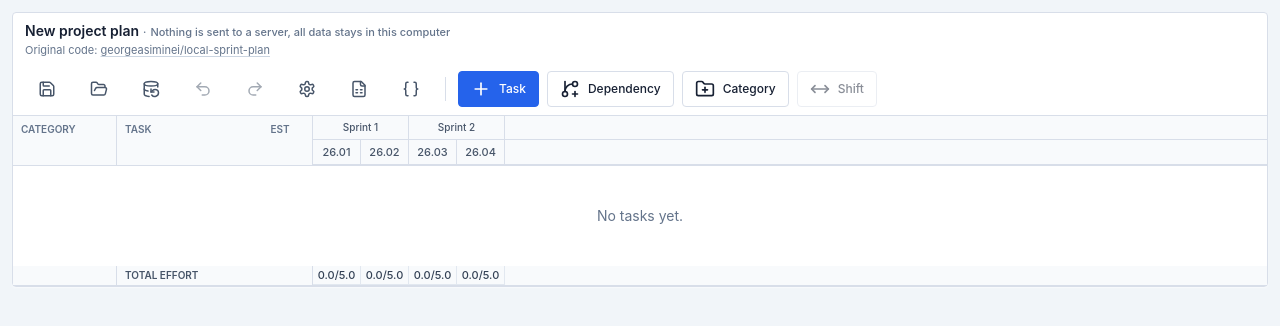
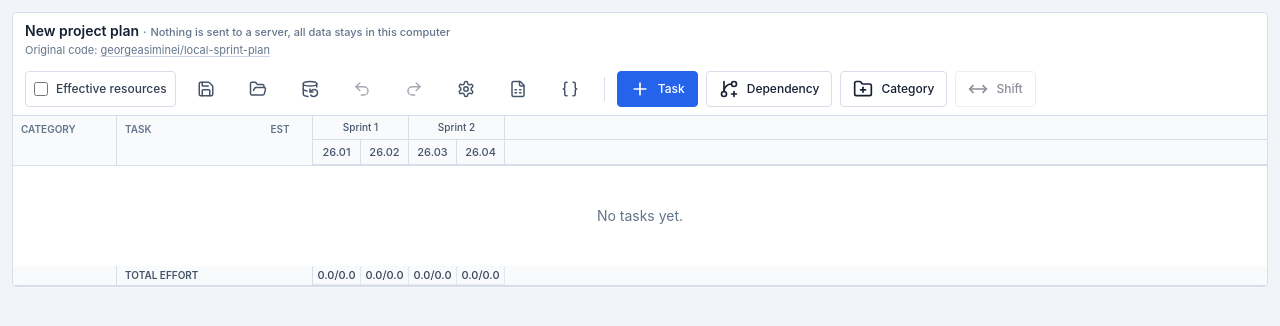
Before and after one commit to georgeasiminei/local-sprint-plan, a React (Vite) app: page / in a window 1280 px wide. Shown: the top 326 px of the page. Built offline with nearby package versions, Linux system fonts and the light colour scheme.

Commit message:
effective resources

```diff
--- a/src/components/timeline/CategoryTaskGroup.jsx
+++ b/src/components/timeline/CategoryTaskGroup.jsx
@@ -1,5 +1,6 @@
 import { CheckCircle2, ChevronDown, ChevronRight, Info } from 'lucide-react';
 import { useTimelineStore } from '../../store/index.js';
+import { getEffectiveAllocationForEntry, getResourceAllocationForEntry } from '../../engine/allocationDisplay.js';
 import { formatNumber } from '../../utils/format.js';
 import TaskCell from './TaskCell.jsx';
 import {
@@ -11,6 +12,7 @@ import { getDependenciesForEntity } from '../../utils/dependencies.js';
 
 export default function CategoryTaskGroup({
   category,
+  allocationView = 'resource',
   document,
   isSynthetic = false,
   rowHeight,
@@ -95,6 +97,7 @@ export default function CategoryTaskGroup({
             key={task.id}
             row={index + 1}
             rowHeight={rowHeight}
+            allocationView={allocationView}
             task={task}
             document={document}
             weeks={weeks}
@@ -114,6 +117,7 @@ export default function CategoryTaskGroup({
 function TaskGridRow({
   row,
   rowHeight,
+  allocationView,
   task,
   document,
   weeks,
@@ -191,6 +195,9 @@ function TaskGridRow({
           weeks.map((week) => {
             const entry = taskSchedule.find((item) => item.weekIndex === week.weekIndex);
             const isOverride = (task.resourceOverrides ?? []).some((override) => override.weekIndex === week.weekIndex);
+            const allocation = allocationView === 'effective'
+              ? getEffectiveAllocationForEntry(entry)
+              : getResourceAllocationForEntry(document, task, week, entry);
             return (
               <TaskCell
                 key={week.id}
@@ -198,10 +205,11 @@ function TaskGridRow({
                 taskName={task.name}
                 rowHeight={rowHeight}
                 week={week}
-                allocation={entry?.allocatedUnits}
+                allocation={allocation}
                 isManual={entry?.isManual}
                 isOverride={isOverride}
-                isLocked={task.completed}
+                isLocked={task.completed || allocationView === 'effective'}
+                isEditable={allocationView === 'resource'}
                 cellColor={entry?.allocatedUnits ? rowColor : null}
               />
             );
--- a/src/components/timeline/EffortSummaryRow.jsx
+++ b/src/components/timeline/EffortSummaryRow.jsx
@@ -1,16 +1,25 @@
-import { resolveWeekResourceCount } from '../../engine/resourceResolver.js';
+import { getResourceAllocationForEntry } from '../../engine/allocationDisplay.js';
 import { useTimelineStore } from '../../store/index.js';
 import { formatNumber } from '../../utils/format.js';
 import { CATEGORY_COLUMN_WIDTH, TASK_COLUMN_WIDTH, weekGridColumns } from './layout.js';
 
 export default function EffortSummaryRow({ document, rowHeight, weekColumnWidth }) {
   const selectWeek = useTimelineStore((state) => state.selectWeek);
-  const firstTeam = document.teams?.[0];
-  const startingResourceCount = document.plan.startingResourceCount ?? document.weekResources[0]?.resourceCount ?? 0;
-  const allocationByWeek = new Map();
+  const effectiveAllocationByWeek = new Map();
+  const resourceAllocationByWeek = new Map();
 
   for (const entry of document.schedule ?? []) {
-    allocationByWeek.set(entry.weekIndex, (allocationByWeek.get(entry.weekIndex) ?? 0) + (entry.allocatedUnits ?? 0));
+    const week = document.weeks.find((item) => item.weekIndex === entry.weekIndex);
+    const task = document.tasks.find((item) => item.id === entry.taskId);
+    const resourceAllocation = getResourceAllocationForEntry(document, task, week, entry) ?? 0;
+    effectiveAllocationByWeek.set(
+      entry.weekIndex,
+      (effectiveAllocationByWeek.get(entry.weekIndex) ?? 0) + (entry.allocatedUnits ?? 0),
+    );
+    resourceAllocationByWeek.set(
+      entry.weekIndex,
+      (resourceAllocationByWeek.get(entry.weekIndex) ?? 0) + resourceAllocation,
+    );
   }
 
   return (
@@ -27,10 +36,8 @@ export default function EffortSummaryRow({ document, rowHeight, weekColumnWidth
       </div>
       <div className="grid col-start-3" style={{ gridTemplateColumns: weekGridColumns(document.weeks.length, weekColumnWidth) }}>
         {document.weeks.map((week) => {
-          const assigned = allocationByWeek.get(week.weekIndex) ?? 0;
-          const capacity = firstTeam
-            ? resolveWeekResourceCount(week.weekIndex, firstTeam.id, document.weekResources, startingResourceCount)
-            : 0;
+          const effectiveAssigned = effectiveAllocationByWeek.get(week.weekIndex) ?? 0;
+          const resourceAssigned = resourceAllocationByWeek.get(week.weekIndex) ?? 0;
 
           return (
             <div
@@ -53,7 +60,7 @@ export default function EffortSummaryRow({ document, rowHeight, weekColumnWidth
               }}
             >
               <span>
-                {formatNumber(assigned)}/{formatNumber(capacity)}
+                {formatNumber(effectiveAssigned)}/{formatNumber(resourceAssigned)}
               </span>
             </div>
           );
--- a/src/components/timeline/GridBody.jsx
+++ b/src/components/timeline/GridBody.jsx
@@ -1,7 +1,7 @@
 import CategoryTaskGroup from './CategoryTaskGroup.jsx';
 import EffortSummaryRow from './EffortSummaryRow.jsx';
 
-export default function GridBody({ document, rowHeight, weekColumnWidth }) {
+export default function GridBody({ document, allocationView, rowHeight, weekColumnWidth }) {
   const uncategorizedTasks = document.tasks.filter((task) => !task.categoryId);
   const categories = [...document.categories].sort((a, b) => (a.order ?? 0) - (b.order ?? 0));
 
@@ -15,6 +15,7 @@ export default function GridBody({ document, rowHeight, weekColumnWidth }) {
             category={category}
             document={document}
             rowHeight={rowHeight}
+            allocationView={allocationView}
             schedule={document.schedule}
             tasks={tasks}
             weeks={document.weeks}
@@ -28,6 +29,7 @@ export default function GridBody({ document, rowHeight, weekColumnWidth }) {
           document={document}
           isSynthetic
           rowHeight={rowHeight}
+          allocationView={allocationView}
           schedule={document.schedule}
           tasks={uncategorizedTasks}
           weeks={document.weeks}
--- a/src/components/timeline/TimelineGrid.jsx
+++ b/src/components/timeline/TimelineGrid.jsx
@@ -4,7 +4,7 @@ import ExternalDependencyNotes from './ExternalDependencyNotes.jsx';
 import OverlayLines from './OverlayLines.jsx';
 import { DEFAULT_TIMELINE_ROW_HEIGHT, DEFAULT_WEEK_COLUMN_WIDTH, LEFT_COLUMN_WIDTH } from './layout.js';
 
-export default function TimelineGrid({ document }) {
+export default function TimelineGrid({ document, allocationView = 'resource' }) {
   const rowHeight = Math.max(16, Math.min(48, Number(document.plan?.rowHeight) || DEFAULT_TIMELINE_ROW_HEIGHT));
   const weekColumnWidth = Math.max(
     24,
@@ -16,7 +16,7 @@ export default function TimelineGrid({ document }) {
     <div className="overflow-x-auto overflow-y-hidden">
       <div className="relative" style={{ minWidth }}>
         <GridHeader weeks={document.weeks} sprints={document.sprints} weekColumnWidth={weekColumnWidth} />
-        <GridBody document={document} rowHeight={rowHeight} weekColumnWidth={weekColumnWidth} />
+        <GridBody document={document} allocationView={allocationView} rowHeight={rowHeight} weekColumnWidth={weekColumnWidth} />
         <ExternalDependencyNotes document={document} weekColumnWidth={weekColumnWidth} />
         <OverlayLines document={document} weekColumnWidth={weekColumnWidth} />
       </div>
--- /dev/null
+++ b/src/engine/allocationDisplay.js
@@ -0,0 +1,65 @@
+import {
+  applyFreeDays,
+  applyVacationDays,
+  countCategoryVacationDaysForWeek,
+  countFreeDaysForWeek,
+  countPlanVacationDaysForWeek,
+  countTaskVacationDaysForWeek,
+  resolveWeekResourceCount,
+} from './resourceResolver.js';
+import { roundToTenths } from '../utils/numbers.js';
+
+export function getResourceAllocationForEntry(document, task, week, entry) {
+  if (!document || !task || !week || !entry) {
+    return null;
+  }
+
+  if (entry.isCompleted) {
+    return roundToTenths(entry.allocatedUnits ?? 0);
+  }
+
+  const context = getDisplayCapacityContext(document, task, week);
+  const effectiveAllocation = Number(entry.allocatedUnits) || 0;
+
+  if (context.productivityFactor <= 0) {
+    return roundToTenths(effectiveAllocation);
+  }
+
+  return roundToTenths((effectiveAllocation + context.taskVacationResourceLoss) / context.productivityFactor);
+}
+
+export function getEffectiveAllocationForEntry(entry) {
+  if (!entry) {
+    return null;
+  }
+
+  return roundToTenths(entry.allocatedUnits ?? 0);
+}
+
+function getDisplayCapacityContext(document, task, week) {
+  const firstTeam = document.teams?.[0];
+  if (!firstTeam) {
+    return { productivityFactor: 1, taskVacationResourceLoss: 0 };
+  }
+
+  const category = (document.categories ?? []).find((item) => item.id === task.categoryId);
+  const startingResourceCount = document.plan?.startingResourceCount ?? document.weekResources?.[0]?.resourceCount ?? 0;
+  const resourceCount = resolveWeekResourceCount(
+    week.weekIndex,
+    firstTeam.id,
+    document.weekResources ?? [],
+    startingResourceCount,
+  );
+  const freeDays = countFreeDaysForWeek(week, document.freedays ?? [], firstTeam.id);
+  const workingDayAdjusted = applyFreeDays(resourceCount, freeDays);
+  const planVacationDays = countPlanVacationDaysForWeek(week, document.plan?.vacations ?? []);
+  const planVacationAdjusted = applyVacationDays(workingDayAdjusted, planVacationDays);
+  const categoryVacationDays = countCategoryVacationDaysForWeek(week, category);
+  const categoryVacationAdjusted = applyVacationDays(planVacationAdjusted, categoryVacationDays);
+  const taskVacationDays = countTaskVacationDaysForWeek(week, task);
+
+  return {
+    productivityFactor: resourceCount > 0 ? categoryVacationAdjusted / resourceCount : 1,
+    taskVacationResourceLoss: taskVacationDays / 5,
+  };
+}
--- a/src/engine/scheduler.js
+++ b/src/engine/scheduler.js
@@ -182,7 +182,7 @@ function scheduleTask(options) {
       week.weekIndex,
       available,
       capacity.productivityFactor,
-      capacity.uncappedFactor,
+      capacity.taskVacationResourceLoss,
     );
     const hasManualEntry = manualEntries.some((entry) => entry.weekIndex === week.weekIndex);
     if (hasManualEntry) {
@@ -221,7 +221,7 @@ function validateManualEntries(options, manualEntries) {
       continue;
     }
 
-    const { effectiveCapacity, productivityFactor } = getWeekCapacityContext({
+    const { effectiveCapacity, productivityFactor, taskVacationResourceLoss } = getWeekCapacityContext({
       week,
       firstTeam: options.firstTeam,
       startingResourceCount: options.startingResourceCount,
@@ -233,7 +233,7 @@ function validateManualEntries(options, manualEntries) {
     });
     const maxResources = options.task.maxResources === null || options.task.maxResources === undefined
       ? Number.POSITIVE_INFINITY
-      : options.task.maxResources * productivityFactor;
+      : getEffectiveAllocationFromRaw(options.task.maxResources, productivityFactor, taskVacationResourceLoss);
 
     if (entry.allocatedUnits > maxResources) {
       options.warnings.push(`${options.task.name} has a manual allocation above its max resources in ${week.label}.`);
@@ -247,7 +247,7 @@ function validateManualEntries(options, manualEntries) {
 
 function getWeekCapacityContext({ week, firstTeam, startingResourceCount, weekResources, freedays, planVacations, category, task }) {
   if (!firstTeam) {
-    return { effectiveCapacity: 0, productivityFactor: 0 };
+    return { effectiveCapacity: 0, productivityFactor: 0, taskVacationResourceLoss: 0 };
   }
 
   const resourceCount = resolveWeekResourceCount(week.weekIndex, firstTeam.id, weekResources, startingResourceCount);
@@ -258,19 +258,18 @@ function getWeekCapacityContext({ week, firstTeam, startingResourceCount, weekRe
   const vacationDays = countCategoryVacationDaysForWeek(week, category);
   const categoryVacationAdjusted = applyVacationDays(planVacationAdjusted, vacationDays);
   const taskVacationDays = countTaskVacationDaysForWeek(week, task);
-  const taskVacationAdjusted = applyVacationDays(categoryVacationAdjusted, taskVacationDays);
 
   return {
     effectiveCapacity: categoryVacationAdjusted,
-    uncappedFactor: categoryVacationAdjusted > 0 ? taskVacationAdjusted / categoryVacationAdjusted : 0,
-    productivityFactor: resourceCount > 0 ? taskVacationAdjusted / resourceCount : 0,
+    productivityFactor: resourceCount > 0 ? categoryVacationAdjusted / resourceCount : 0,
+    taskVacationResourceLoss: taskVacationDays / 5,
   };
 }
 
-function getTaskWeekCapacity(task, weekIndex, available, productivityFactor = 1, uncappedFactor = 1) {
+function getTaskWeekCapacity(task, weekIndex, available, productivityFactor = 1, taskVacationResourceLoss = 0) {
   const maxResourceCap = task.maxResources === null || task.maxResources === undefined
-    ? available * uncappedFactor
-    : Math.min(available, task.maxResources * productivityFactor);
+    ? Math.max(0, available - taskVacationResourceLoss)
+    : Math.min(available, getEffectiveAllocationFromRaw(task.maxResources, productivityFactor, taskVacationResourceLoss));
   const override = [...(task.resourceOverrides ?? [])]
     .filter((item) => item.weekIndex <= weekIndex)
     .sort((a, b) => b.weekIndex - a.weekIndex)[0];
@@ -279,7 +278,14 @@ function getTaskWeekCapacity(task, weekIndex, available, productivityFactor = 1,
     return maxResourceCap;
   }
 
-  return Math.min(maxResourceCap, Math.max(0, Number(override.allocatedUnits) || 0) * productivityFactor);
+  return Math.min(
+    maxResourceCap,
+    getEffectiveAllocationFromRaw(Math.max(0, Number(override.allocatedUnits) || 0), productivityFactor, taskVacationResourceLoss),
+  );
+}
+
+function getEffectiveAllocationFromRaw(rawAllocation, productivityFactor = 1, taskVacationResourceLoss = 0) {
+  return Math.max(0, (Number(rawAllocation) || 0) * productivityFactor - taskVacationResourceLoss);
 }
 
 function getEarliestStartWeek(task, dependenciesBySuccessor, completionWeekByTask, fallbackStartWeek) {
--- a/src/pages/PlanView.jsx
+++ b/src/pages/PlanView.jsx
@@ -66,6 +66,8 @@ export default function PlanView() {
   const updateActiveDocument = useTimelineStore((state) => state.updateActiveDocument);
   const undo = useTimelineStore((state) => state.undo);
   const redo = useTimelineStore((state) => state.redo);
+  const showEffectiveAllocations = useTimelineStore((state) => state.showEffectiveAllocations);
+  const setShowEffectiveAllocations = useTimelineStore((state) => state.setShowEffectiveAllocations);
   const { canUndo, canRedo } = useUndoRedo();
 
   if (!document) {
@@ -221,6 +223,15 @@ export default function PlanView() {
             </div>
           </div>
           <div className="flex flex-wrap items-center gap-2">
+            <label className="flex h-9 items-center gap-2 rounded border border-line bg-white px-2 text-xs font-medium text-slate-700">
+              <input
+                type="checkbox"
+                className="size-3.5 rounded border-line text-focus focus:ring-focus/20"
+                checked={showEffectiveAllocations}
+                onChange={(event) => setShowEffectiveAllocations(event.target.checked)}
+              />
+              Effective resources
+            </label>
             <Button
               variant="ghost"
               className="size-11 p-0"
@@ -313,7 +324,7 @@ export default function PlanView() {
             </Button>
           </div>
         </header>
-        <TimelineGrid document={document} />
+        <TimelineGrid document={document} allocationView={showEffectiveAllocations ? 'effective' : 'resource'} />
       </section>
       {isSidebarOpen ? (
         <div className="space-y-4">
--- a/src/store/uiSlice.js
+++ b/src/store/uiSlice.js
@@ -10,6 +10,7 @@ export function createUiSlice(set, get) {
     activePanel: 'task',
     isShiftTaskOpen: false,
     isSidebarOpen: false,
+    showEffectiveAllocations: false,
     pendingPastWeekEdit: null,
     undoStack: [],
     redoStack: [],
@@ -76,6 +77,7 @@ export function createUiSlice(set, get) {
     openShiftTask: () => set({ isShiftTaskOpen: true }),
     closeShiftTask: () => set({ isShiftTaskOpen: false }),
     closeSidebar: () => set({ isSidebarOpen: false }),
+    setShowEffectiveAllocations: (showEffectiveAllocations) => set({ showEffectiveAllocations }),
     deleteTaskWithGuard: (taskId) => {
       const document = get().getActiveDocument();
       const week = findPastWeekForTask(document, taskId);
```
Also changed, not shown: src/components/timeline/TaskCell.jsx (+29 -8 lines), 4 other files (tests, documents, lock files or other folders).
